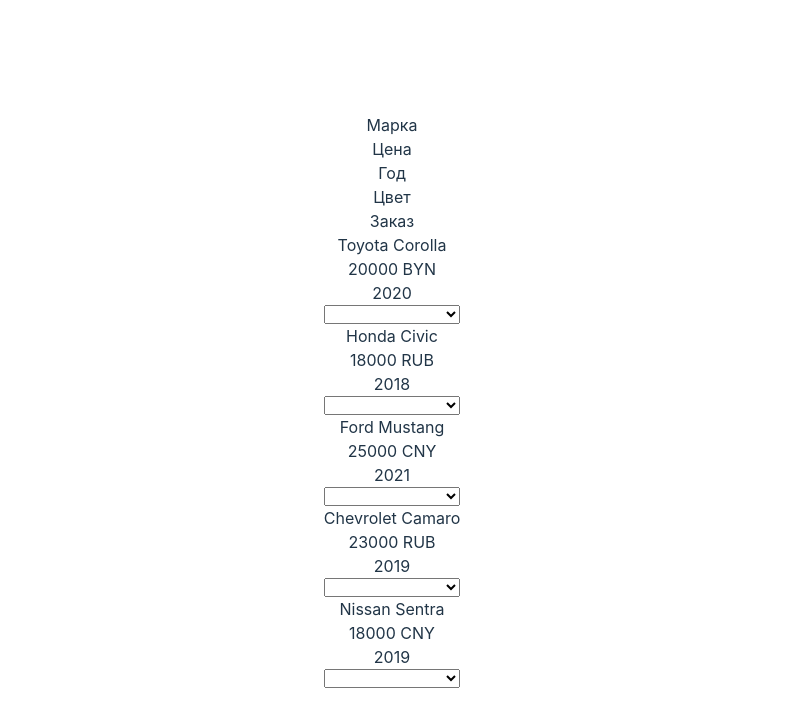
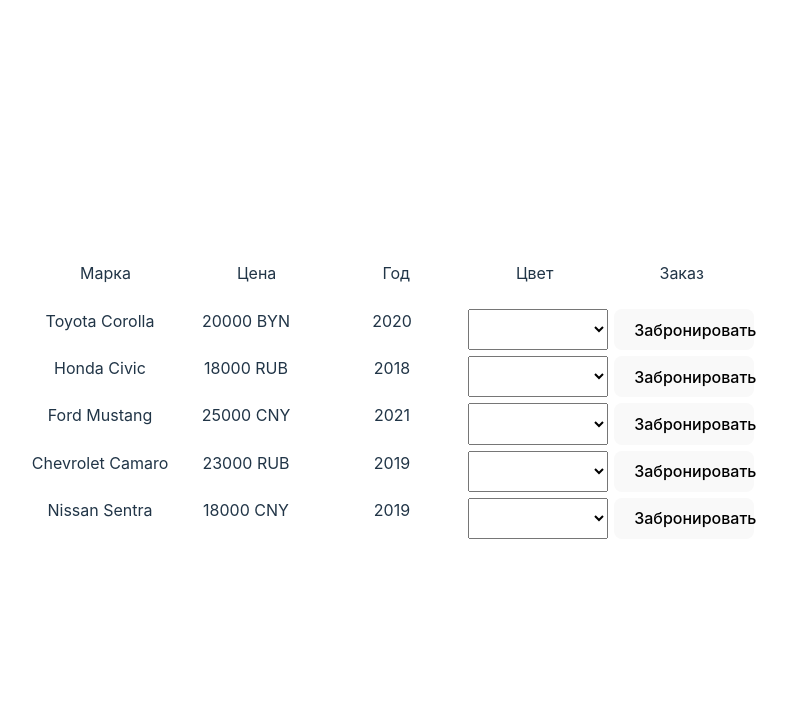
Before and after one commit to Ushakov341/1.2.2_Kirill_Ushakov, a React (Vite) app: page / in a window 1280 px wide. Shown: the top 720 px of the page, without its empty margins (248-1035 px from the left). Built offline with nearby package versions, Linux system fonts and the light colour scheme.

Commit message:
css final

```diff
--- a/src/components/Table.css
+++ b/src/components/Table.css
@@ -1,10 +1,21 @@
-.table {
-display: grid;
-justify-items: center;
+.tableTitle {
+    display: grid;
+    grid-template-columns: repeat(5, auto);
+    grid-template-rows: repeat(5, auto);
+    grid-gap: 6px;
+
 }
 
-.tableTitle, .tableRow {
+
+.tableRow {
     display: grid;
-    grid-template-columns: max-content;
+
+    grid-template-columns: repeat(5, 140px);
     grid-template-rows: repeat(5, auto);
+    grid-gap: 6px;
+    white-space: nowrap;
 }
+
+.colorSwitch {
+
+}
--- a/src/components/TableItem.tsx
+++ b/src/components/TableItem.tsx
@@ -9,10 +9,12 @@
         <div className="priceCar">{car.price} {car.сurrency}</div>
         <div className="yearCar">{car.year}</div>
         <select className="colorCar">
-            <option className='colorRed'></option>
+            <option className='colorSwitch'></option>
         </select>
+        <button className = 'button'>Забронировать</button>
             </>
         ))}
+
         </>
     )
 }
```
